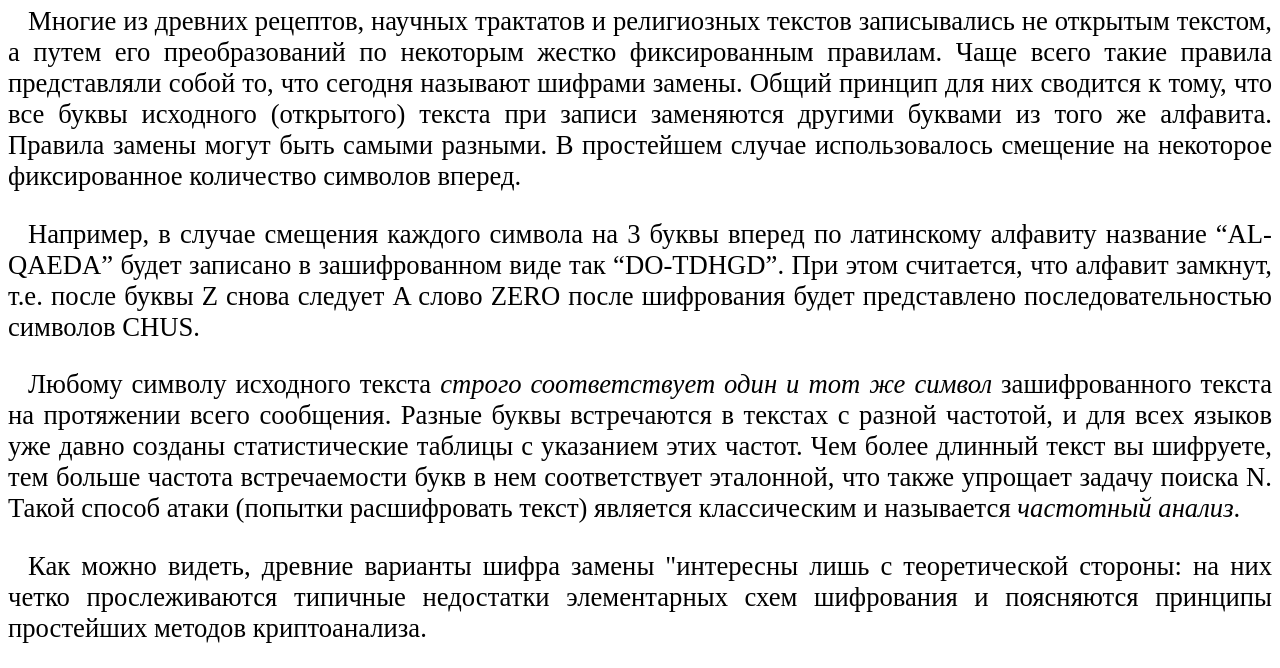
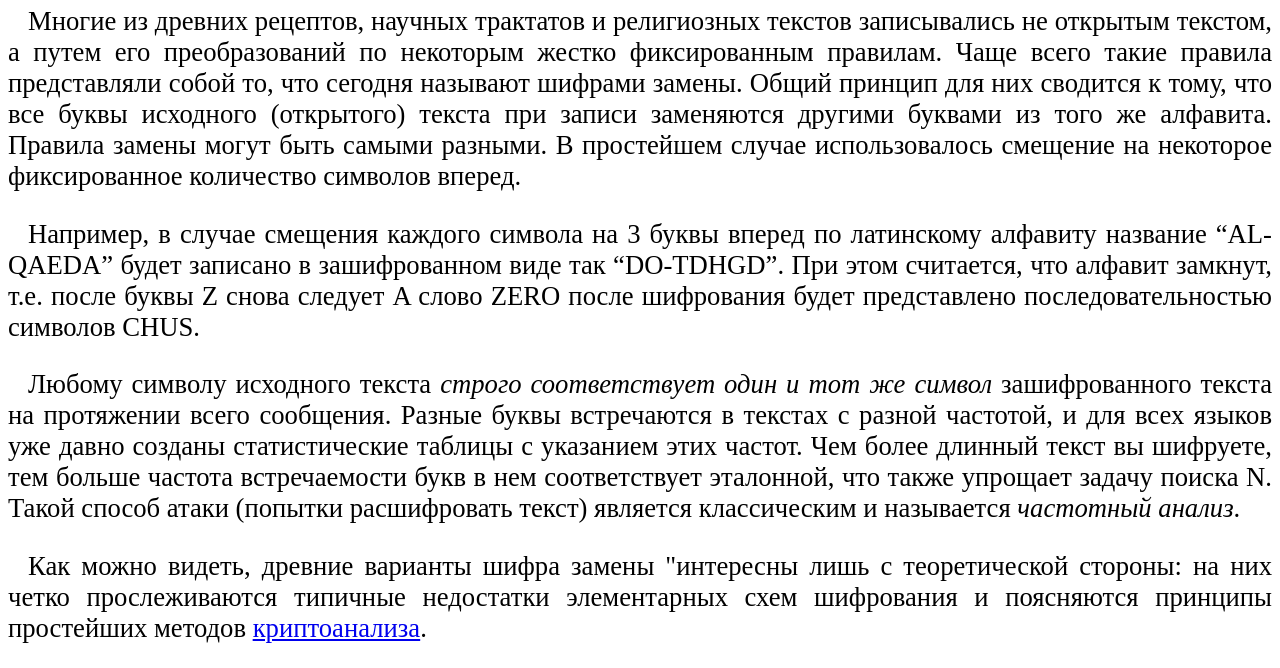
Before and after one commit to Winfidonarleyan/Winfidonarleyan.github.io, a plain HTML site: page 4_Disc_desc.html in a window 1280 px wide. Shown: the part 79-747 px from the top of the page. Drawn offline with Linux system fonts and the light colour scheme.

Commit message:
Первый якорь

```diff
--- a/4_Disc_desc.html
+++ b/4_Disc_desc.html
@@ -29,7 +29,7 @@
 
     <p class="p_disk_desc">
         Как можно видеть, древние варианты шифра замены "интересны лишь с теоретической стороны: на них четко прослеживаются типичные недостатки элементарных
-        схем шифрования и поясняются принципы простейших методов криптоанализа.
+        схем шифрования и поясняются принципы простейших методов <a href="#криптоанализ">криптоанализа</a>.
     </p>
 
     <p class="p_disk_desc">
```
